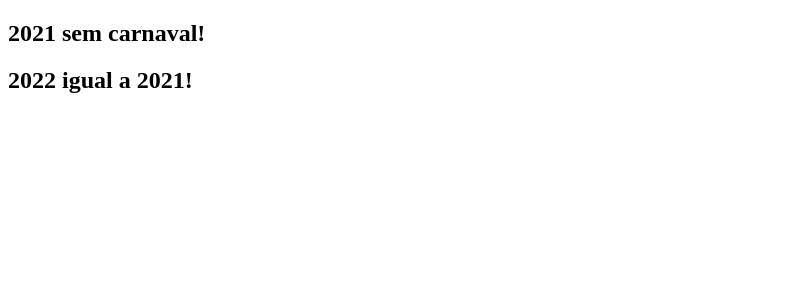
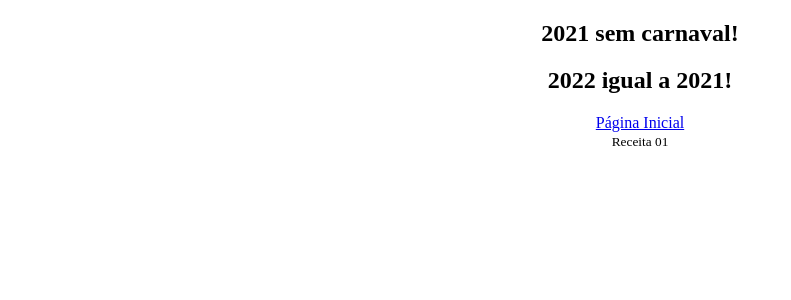
Before and after one commit to adson-matheus/aprendendo-next.js, a Next.js app: page /carnaval in a window 1280 px wide. Shown: the top 300 px of the page, without its empty margins (0-791 px from the left). Built offline with nearby package versions, Linux system fonts and the light colour scheme.

Commit message:
links e estilizando a receita01

```diff
--- a/pages/carnaval.js
+++ b/pages/carnaval.js
@@ -1,3 +1,4 @@
+// receita 01
 import { Carnaval } from ".";
 
 export default function Home(){
--- a/pages/index.js
+++ b/pages/index.js
@@ -1,16 +1,22 @@
 export default function Home(){
     return (
-        <div>
+        <div style={{textAlign:'center'}}>
+            {/* receita 01 */ }
             <h2>Viva Santana!</h2>
+            <a href="/carnaval">Página Carnaval</a><br/>
+            <small>Receita 01</small>
         </div>
     )
 }
 
 export function Carnaval(){
     return (
-        <div>
+        <div style={{textAlign:'center'}}>
+            {/* receita 01 */}
             <h2>2021 sem carnaval!</h2>
             <h2>2022 igual a 2021!</h2>
+            <a href="/">Página Inicial</a><br/>
+            <small>Receita 01</small>
         </div>
     )
 }
```
